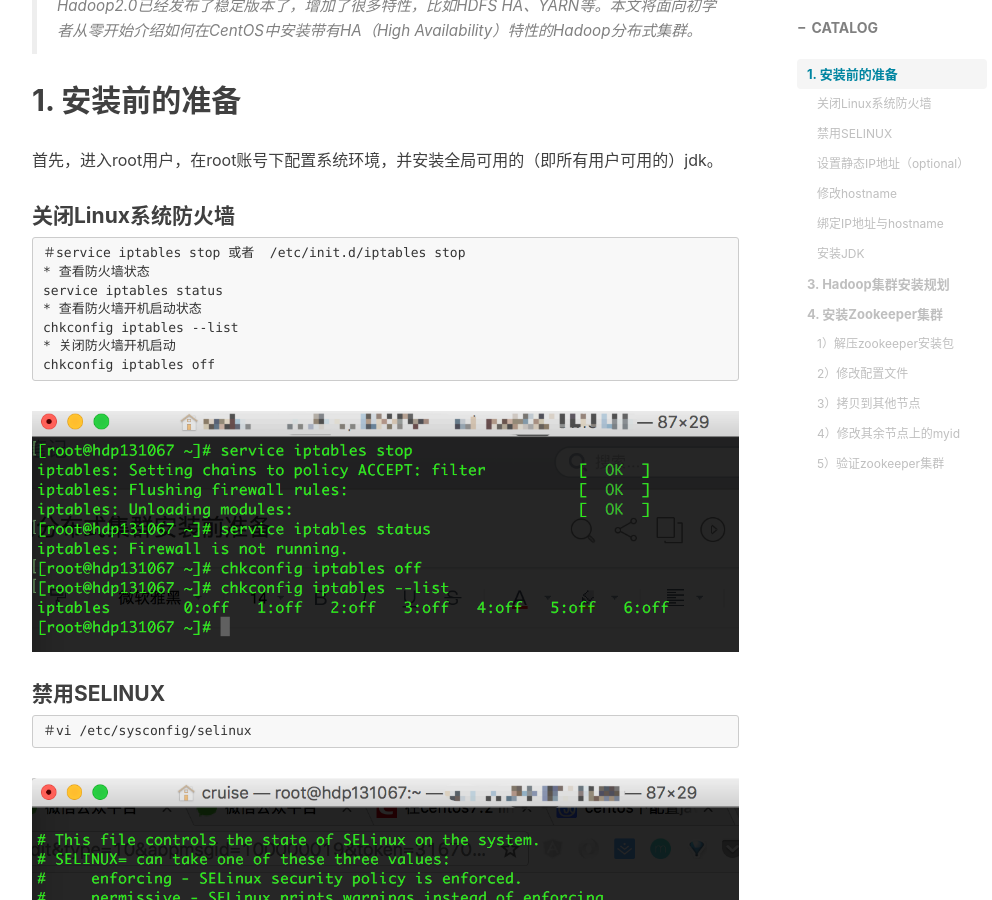
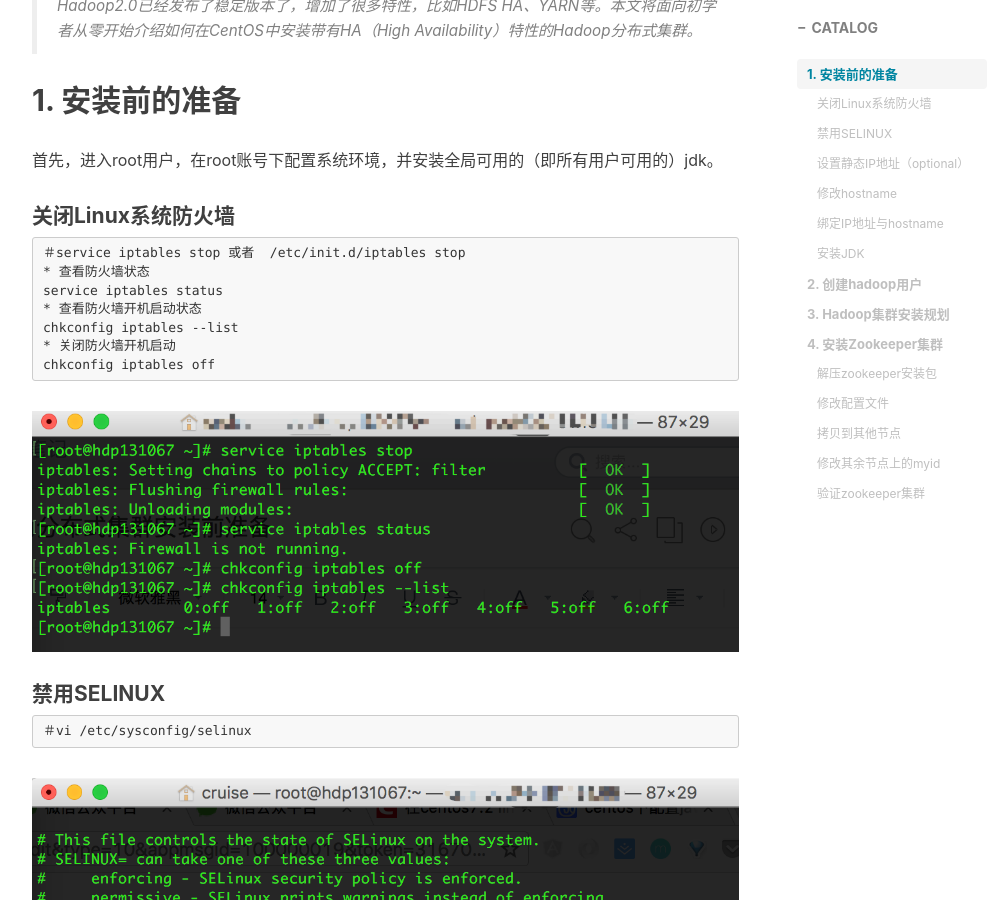
Before and after one commit to hxwhou/hxwhou.github.com, a Jekyll site: the page built from _posts/2017-06-23-hadoop-distributed-cluster-installation-1.markdown, in a window 1280 px wide and 900 px high, scrolled down 580 px. Shown: the whole window, without its empty margins (233-1225 px from the left). Built offline with Jekyll 4.4.1, drawn with Linux system fonts in a browser that asks for light colours; nearby versions of some CDN libraries; comment, search, counter and statistics services are not loaded; some of the changed text lies outside the part shown.

Commit message:
update 2017-06-23 post

````diff
--- a/_posts/2017-06-23-hadoop-distributed-cluster-installation-1.markdown
+++ b/_posts/2017-06-23-hadoop-distributed-cluster-installation-1.markdown
@@ -63,7 +63,7 @@
 ![img](/img/in-post/20170623/004.png)
 以上就是root用户下需要的基础配置，所有hadoop集群的Node都要进行相同的配置。
 
-##2. 创建hadoop用户
+## 2. 创建hadoop用户
 通常我们在安装Hadoop集群的时候都不是在root用户下直接安装，所以接下来我们要在Linux下创建一个新用户（hadoop）。
 ![img](/img/in-post/20170623/005.png)
 切换到hadoop用户下，注意接下来关于hadoop集群的安装都将在此用户下进行。
@@ -84,29 +84,29 @@
 **下面我们按照上面的集群安装规划一步步完成集群的搭建。**
 
 ## 4. 安装Zookeeper集群
-#### 1）解压zookeeper安装包
+#### 解压zookeeper安装包
 从官网下载zookeeper的安装包，解压到指定路径
 ```
 tar -zxvf zookeeper-3.4.9.tar.gz -C ../softwares/
 ```
 注意：这里是在hdp036184节点上进行配置，其余节点上zookeeper安装会经由此节点拷贝并做相应的修改即可。
-#### 2）修改配置文件
+#### 修改配置文件
 ![img](/img/in-post/20170623/009.png)
 修改dataDir到zookeeper安装路径下，并在最后添加zookeeper集群信息。
 ![img](/img/in-post/20170623/010.png)
 在上面配置的dataDir所对应的目录下新建一个myid文件，并写入值1.
 ![img](/img/in-post/20170623/011.png)
-#### 3）拷贝到其他节点
+#### 拷贝到其他节点
 将配置好的zookeeper依次拷贝到其他节点上
 ```
 scp -r zookeeper-3.4.9 hdp036185:/home/hadoop/softwares/
 scp -r zookeeper-3.4.9 hdp036186:/home/hadoop/softwares/
 ```
-#### 4）修改其余节点上的myid
+#### 修改其余节点上的myid
 分别将hdp036185和hdp036186上的myid修改为2和3.
 ![img](/img/in-post/20170623/012.png)
 至此，zookeeper的配置就完成了，可以启动zookeeper进行验证。
-#### 5）验证zookeeper集群
+#### 验证zookeeper集群
 分别在三个节点上启动zookeeper，查看其状态，其中一个节点是leader，其余两个是follower。
 ![img](/img/in-post/20170623/013.png)
 注意，在启动zookeeper集群之前必须保证相互之间是能够用hostname ping通的，如果ping ［hostname］不通，就需要查看/etc/hosts是否配置正确。
````
